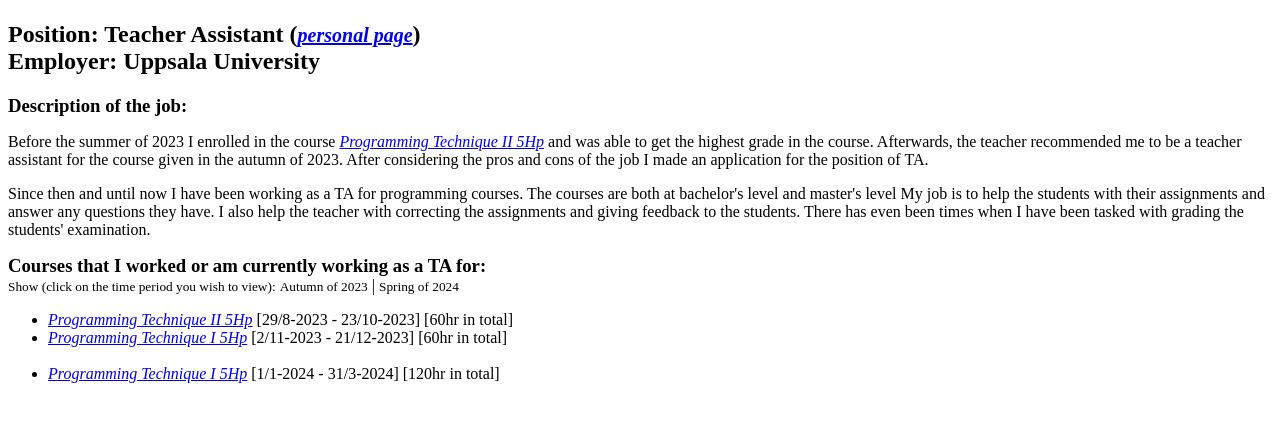
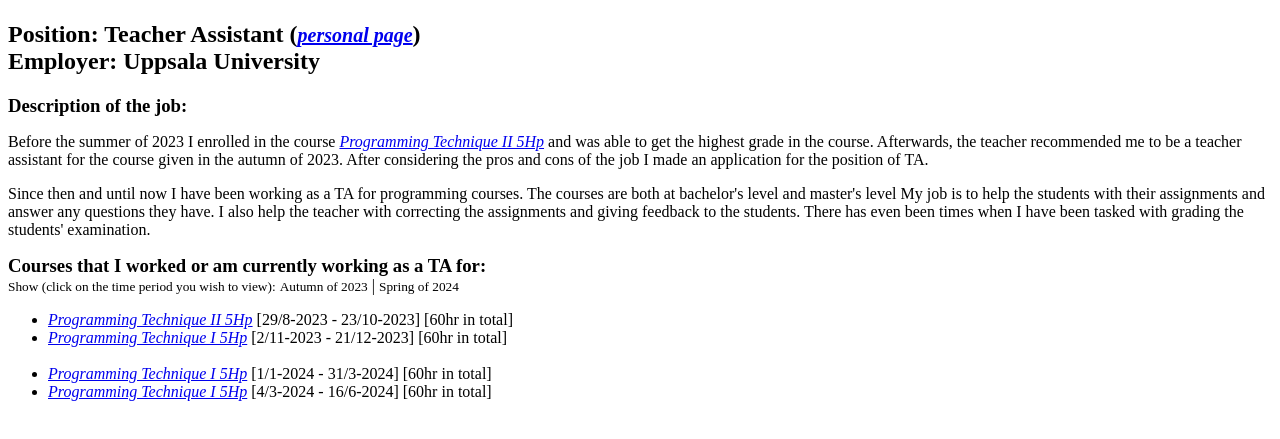
Before and after one commit to AcheronEiden/AcheronEiden.github.io, a plain HTML site: page CV/English/RelevantExperience/TA.html in a window 1280 px wide. Shown: the part 249-688 px from the top of the page. Drawn offline with Linux system fonts and the light colour scheme.

Commit message:
Update TA.html

```diff
--- a/CV/English/RelevantExperience/TA.html
+++ b/CV/English/RelevantExperience/TA.html
@@ -72,7 +72,10 @@
             </li>
             <br>
             <li>
-                <a target="_blank" title="External link" href="https://www.uu.se/en/study/course?query=1TD433"><i class="time 34VT24">Programming Technique I 5Hp</i></a> [1/1-2024 - 31/3-2024] [120hr in total]
+                <a target="_blank" title="External link" href="https://www.uu.se/en/study/course?query=1TD433"><i class="time 34VT24">Programming Technique I 5Hp</i></a> [1/1-2024 - 31/3-2024] [60hr in total]
+            </li>
+            <li>
+                <a target="_blank" title="External link" href="https://www.uu.se/en/study/course?query=1TD433"><i class="time 34VT24">Programming Technique I 5Hp</i></a> [4/3-2024 - 16/6-2024] [60hr in total]
             </li>
         </ul>
     </body>
```
